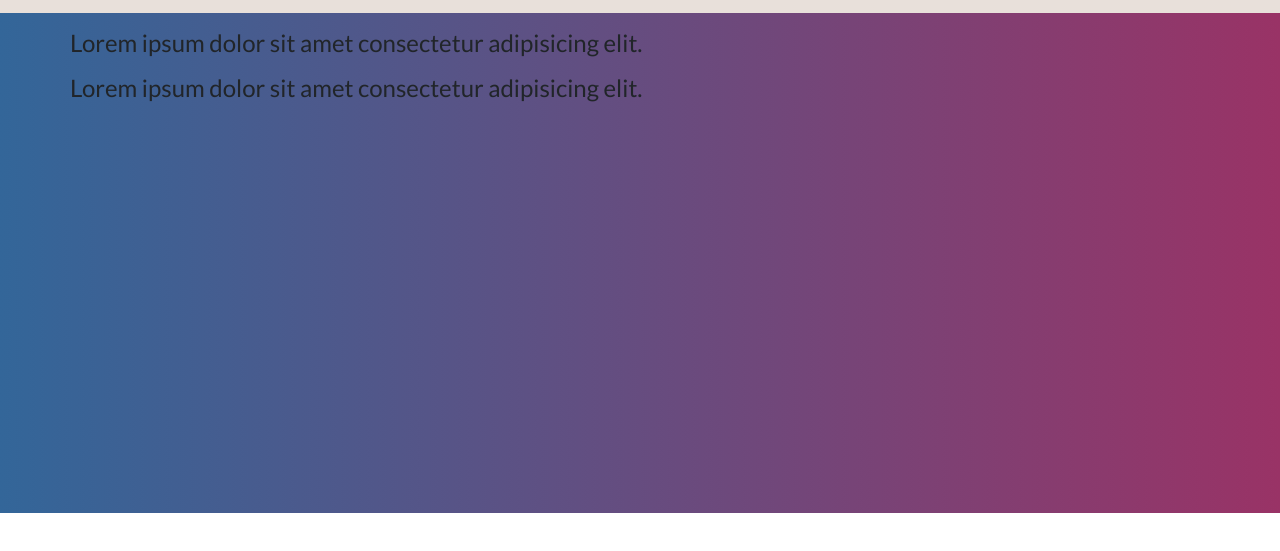
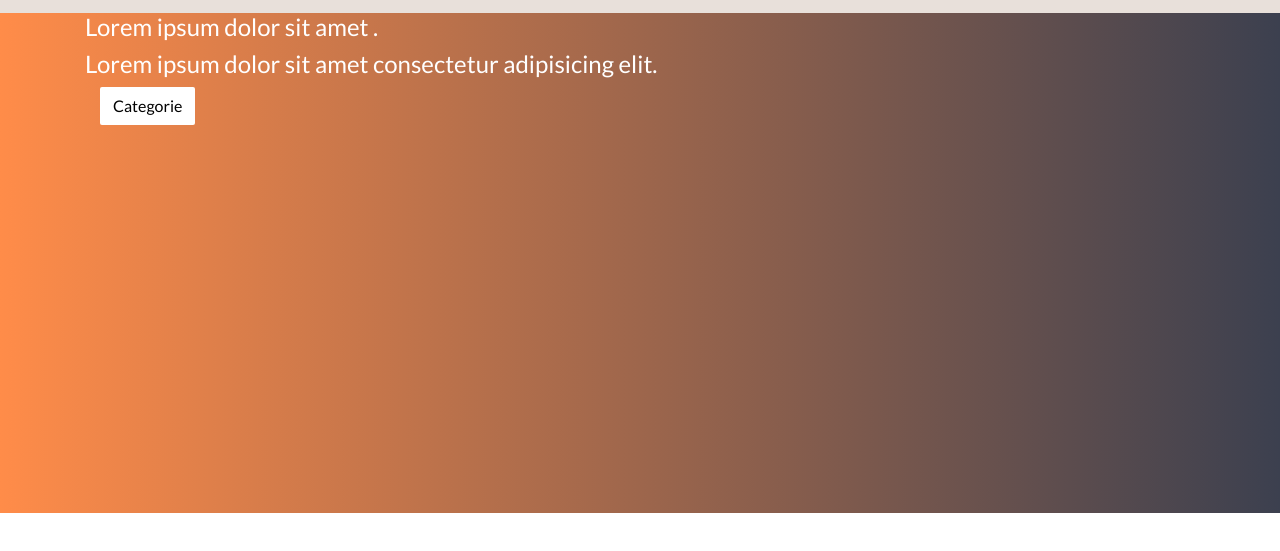
Before and after one commit to mizradev/proyecto-final-fundamentos, a plain HTML site: page index.html in a window 1280 px wide. Shown: the part 155-706 px from the top of the page. Drawn offline with nearby package versions, Linux system fonts and the light colour scheme.

Commit message:
banner avances

```diff
--- a/index.html
+++ b/index.html
@@ -26,7 +26,7 @@
 <body>
 
 
-    <!--Secttion Menu Resposivo-->
+    <!--Section Menu Resposivo-->
     <section class="Menu">
         <div class="container-fluid">
             <div class="row">
@@ -44,7 +44,7 @@
                         class="img-fluid">
                 </div>
                 <div class="justify-content-end col-sm-1 col-1 display-menu-hambur d-lg-none">
-                        <span class="burguer-menu" onclick="openMenu()">
+                    <span class="burguer-menu" onclick="openMenu()">
                         <i class="fas fa-bars"></i>
                     </span>
                 </div>
@@ -55,12 +55,15 @@
     <!--Section Banner-->
     <section class="banner">
         <div class="container">
-            <div class="row">
-                <div class="text-title-banner">
-                        <p><h4> Lorem ipsum dolor sit amet consectetur adipisicing elit. </h4></p>
-                        <p><h4> Lorem ipsum dolor sit amet consectetur adipisicing elit. </h4></p>
+            <div class="row ">
+                <div class="text-title-banner center-text col-12 col-sm-12 col-lg-12 col-xl-12 ">
+                    <h4 class="h4-style"> Lorem ipsum dolor sit amet . </h4>
+                    <h4 class="h4-style"> Lorem ipsum dolor sit amet consectetur adipisicing elit. </h4>
+
+                    <div class="btn-startud  col-12 col-sm-12 col-lg-12 col-xl-12 ">
+                            <button class=" btn-style-startud ">Categorie</button>
+                        </div>
                 </div>
-
 
             </div>
         </div>
--- a/static/css/style.sass
+++ b/static/css/style.sass
@@ -38,9 +38,27 @@ section nav
 
     /*-----BANNER------*/
 .banner
-        background: linear-gradient(90deg, rgb(20%, 40%, 60%), rgb(60%, 20%, 40%))
+        background: linear-gradient(90deg, rgb(255, 140, 73), rgb(60, 64, 79))
         width: 100%
         height: 500px
 
-p h4
-    color: while
+.h4-style
+        color: #ffffff
+.btn-style-startud
+    display: inline-block
+
+    text-align: center
+    background: #ffffff
+    border-radius: 2px
+    padding: .375rem .75rem
+    color: #010101
+    border: 1px solid transparent
+    font-size: 1rem
+    line-height: 1.5
+    vertical-align: middle
+
+.btn-style-startud:hover
+    cursor: pointer
+
+.btn-startud
+     justify-content: center
```
Also changed, not shown: static/css/style.css, 1 other file.
